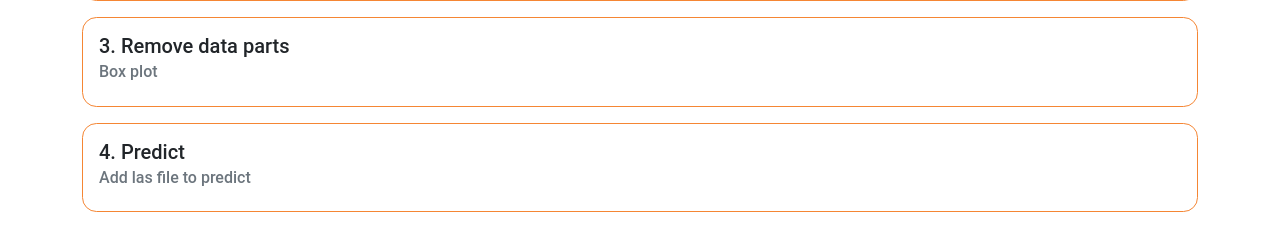
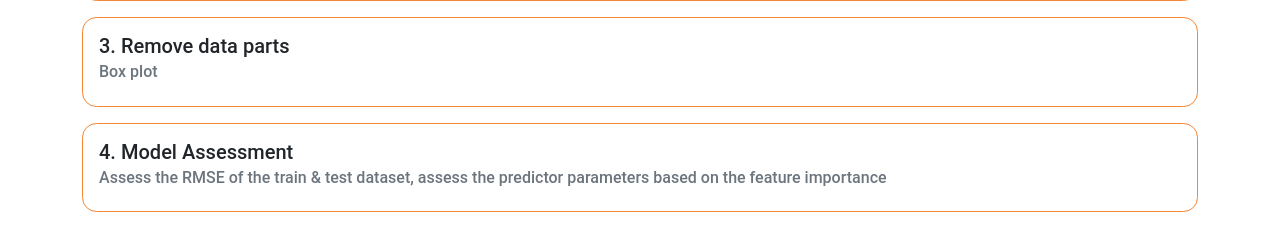
Before and after one commit to viandika/WellCast-django, a Django app: template templates/index.html in a window 1280 px wide. Shown: the part 451-702 px from the top of the page. Run offline with Django 3.2, Linux system fonts and the light colour scheme; the template is opened without the code that fills it, so the values that code supplies are empty; some libraries are stand-ins or nearby versions.

Commit message:
box 4 title and desc

```diff
--- a/templates/index.html
+++ b/templates/index.html
@@ -75,8 +75,8 @@
         <div class="col">
             <div class="card border-secondary mb-3">
                 <div class="card-body">
-                    <h5 class="card-title">4. Predict</h5>
-                    <h6 class="card-subtitle mb-2 text-muted">Add las file to predict</h6>
+                    <h5 class="card-title">4. Model Assessment</h5>
+                    <h6 class="card-subtitle mb-2 text-muted">Assess the RMSE of the train & test dataset, assess the predictor parameters based on the feature importance</h6>
                     <div id="las_predict_upload">
 
                     </div>
```
